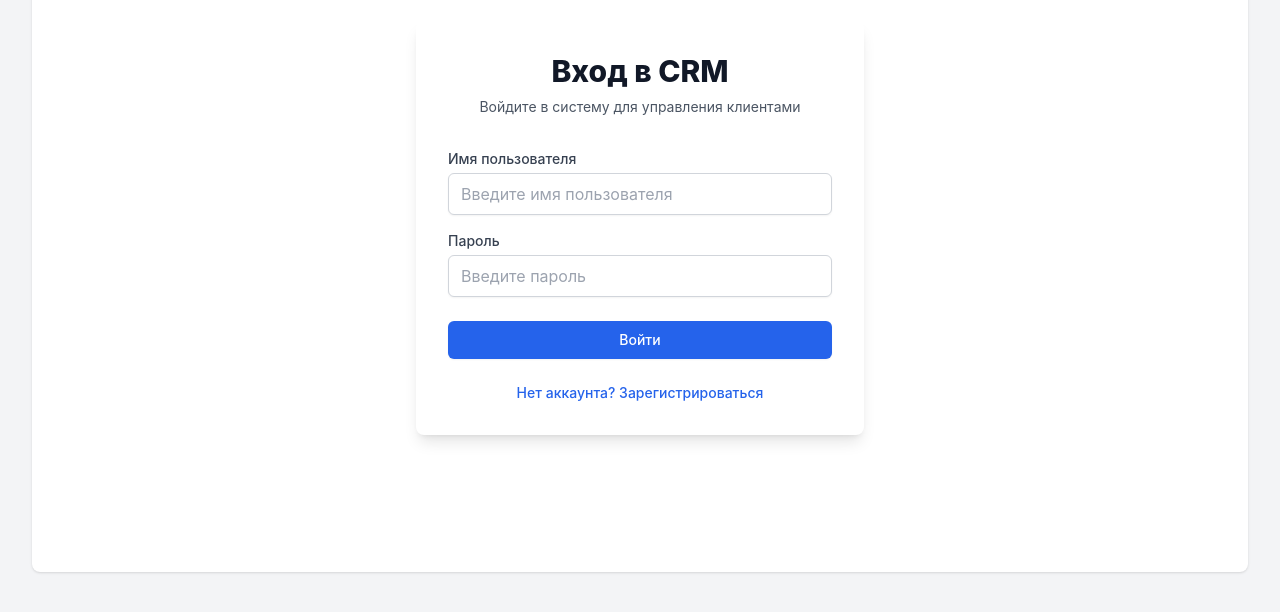
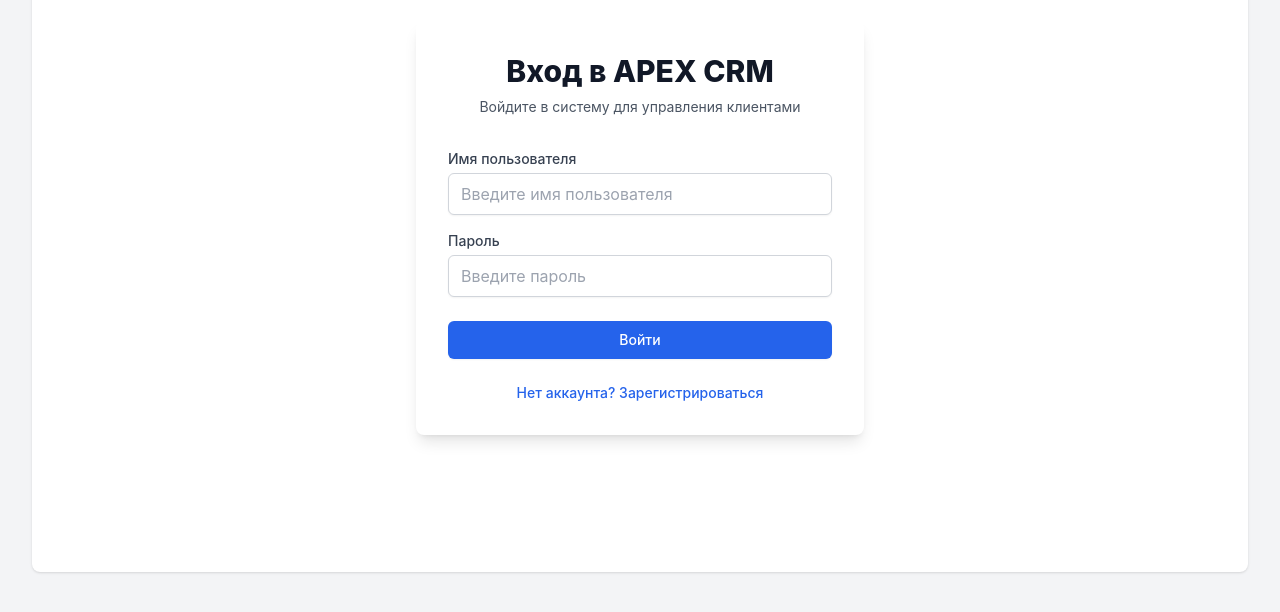
Before and after one commit to stanislaumaslouski/apex, a React (Create React App) app in the folder frontend/: page /login in a window 1280 px wide. Shown: the part 164-776 px from the top of the page. Built offline with nearby package versions, Linux system fonts and the light colour scheme; the HTML template or start-up script is replaced by a standard one.

Commit message:
fix backend

```diff
--- a/frontend/src/components/Login.tsx
+++ b/frontend/src/components/Login.tsx
@@ -30,7 +30,7 @@ export const Login: React.FC = () => {
       <div className="max-w-md w-full space-y-8 p-8 bg-white rounded-lg shadow-lg">
         <div>
           <h2 className="text-center text-3xl font-extrabold text-gray-900">
-            Вход в CRM
+            Вход в APEX CRM
           </h2>
           <p className="mt-2 text-center text-sm text-gray-600">
             Войдите в систему для управления клиентами
```
